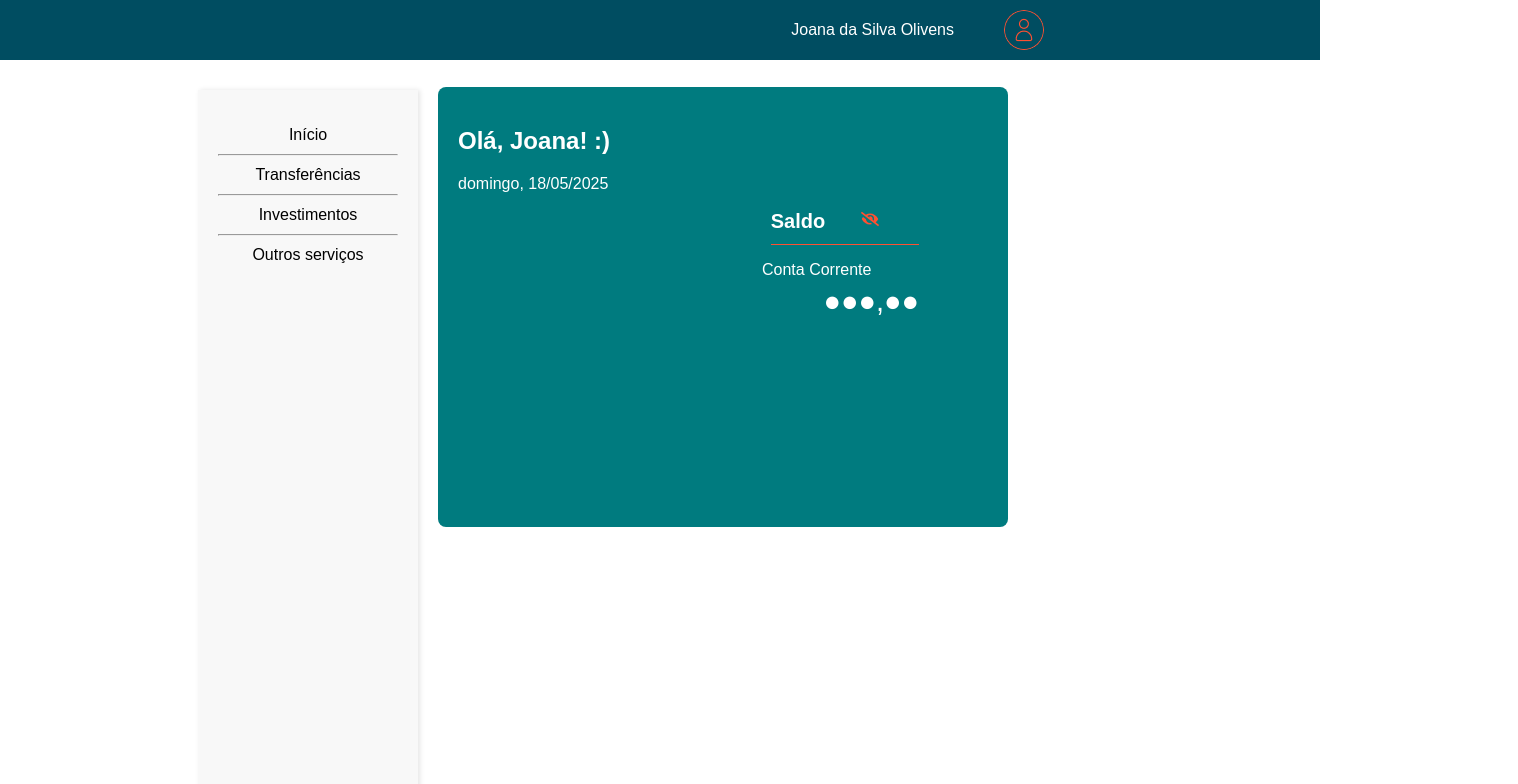
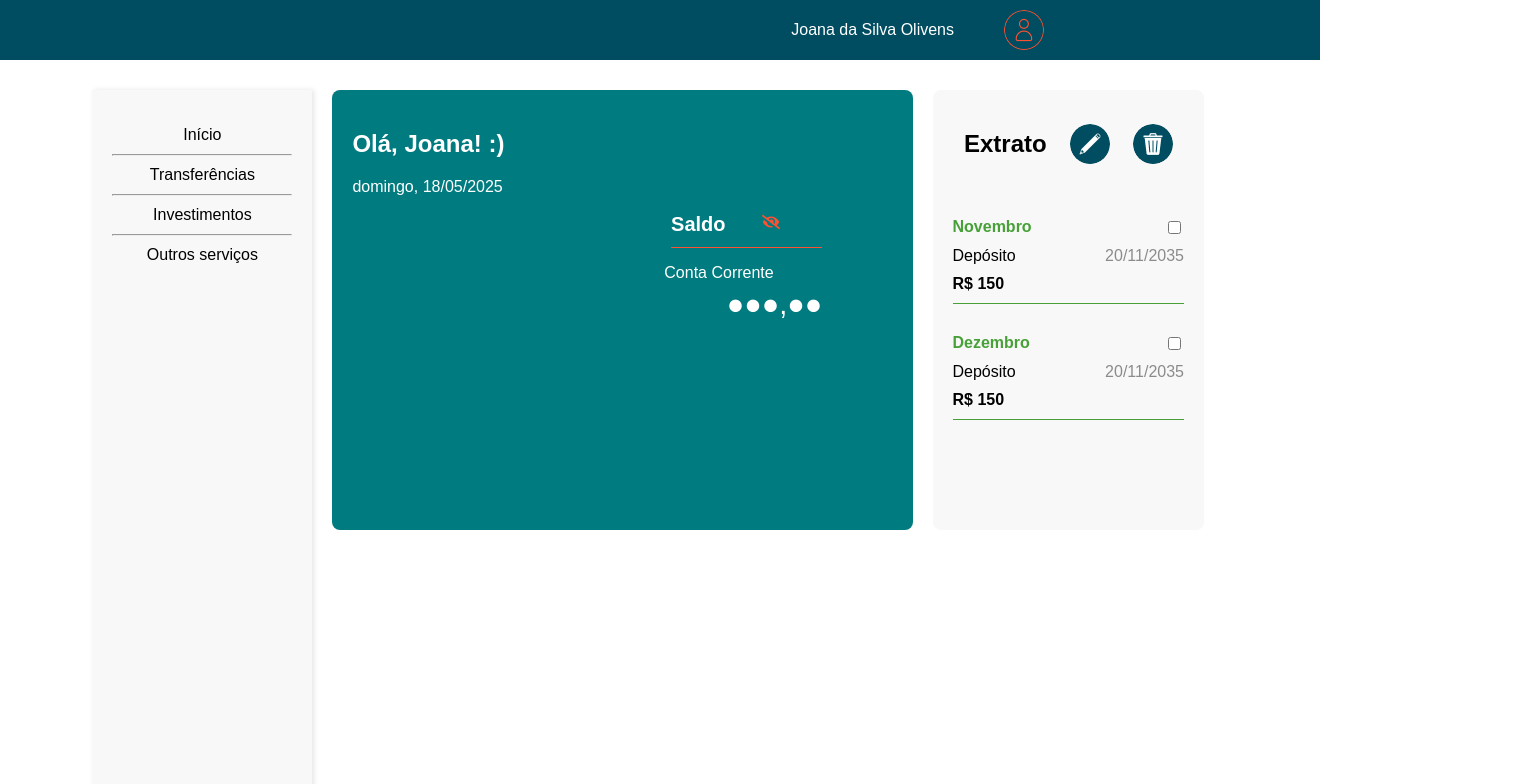
Before and after one commit to AlanGustav0/tech-challenge-fiap-01, a Next.js app: page /pageUser in a window 1280 px wide. Shown: the top 784 px of the page, 1518 px wide, since content can reach past the window. Built offline with nearby package versions, Linux system fonts and the light colour scheme.

Commit message:
inclusao de extrato

```diff
--- a/src/app/pageUser/userPageHome.css
+++ b/src/app/pageUser/userPageHome.css
@@ -60,7 +60,7 @@
 .content {
     display: flex;
     width: 100%;
-    margin-left: 15%;
+    margin-left: 12%;
     margin-top: 30px;
 }
 
@@ -71,6 +71,7 @@
     box-shadow: 2px 0 5px rgba(0, 0, 0, 0.1);
     height: calc(100vh - 60px);
     text-align: center;
+    margin-left: -5%;
 }
 
 .menu-list {
@@ -92,18 +93,20 @@
 }
 
 .main-content {
-    flex: 1;
+    display: flex;
     padding: 20px;
+    width: 72vw;
+    margin-top: -20px;
 }
 .balance-card {
     background-color: #007B7F;
     color: white;
     padding: 20px;
     border-radius: 8px;
-    margin-top: -23px;
-    width: 50%;
+    width: 70%; /* Largura do cartão de saldo */
     height: 400px;
 }
+
 
 .balance-info {
     display: flex;
@@ -140,6 +143,74 @@
     margin-right: 22%;
     justify-self: end;
 }
+.headerExtrato{
+    display: flex;
+    justify-content: space-around;
+    align-items: center;
+
+}
+.botaoEditar{
+    background-image: url('/icone_lapis.png');
+    background-repeat: no-repeat;
+}
+.botaoExcluir{
+    background-image: url('/icone_lixeira.png');
+    background-repeat: no-repeat;
+}
+.botaoEditar, .botaoExcluir {
+    width: 40px;
+    height: 40px;
+    border-radius: 50%;
+    background-size: contain;
+    border: none;
+    cursor: pointer;
+    display: inline-block;
+}
+.extrato-card {
+    background-color: #f8f8f8;
+    color: black;
+    padding: 20px;
+    border-radius: 8px;
+    margin-left: 20px;
+    margin-right: 50px;
+    width: 30%;
+    height: 400px;
+    overflow-y: auto;
+}
+
+.extrato-item {
+    display: flex;
+    justify-content: space-between;
+    margin: 10px 0;
+    flex-direction: column;
+}
+
+.extrato-item span {
+    font-size: 16px;
+
+}
+.mesExtrato{
+    color: #47A138;
+    font-weight: 700;
+    margin-top: 30px;
+    display: flex;
+    justify-content: space-between;
+}
+.depositoExtrato{
+    padding: 10px 0 10px 0;
+    display: flex;
+    justify-content: space-between;
+}
+.dataExtrato{
+    color: #8B8B8B;
+    font-size: 13px;
+}
+.valorExtrato{
+    padding-bottom: 10px;
+    border-bottom: 1px solid #47A138;
+    font-weight: 700;
+}
+
 
 /* Responsividade */
 @media (max-width: 768px) {
@@ -150,13 +221,15 @@
     }
 
     .sidebar {
-        width: 94vw;
+        width: auto;
         height: auto;
         box-shadow: none;
     }
 
     .main-content {
         padding: 10px;
+        flex-direction: column;
+        width: auto;
     }
 
     .user-menu {
@@ -176,8 +249,8 @@
         font-weight: 700;
     }
     .balance-card {
-        margin-top: 0;
-        width: 88%;
+        margin-top: 20px;
+        width: 90vw;
         padding-top: 30px;
         background-image: url('/cofre-saldo.png');
         background-repeat: no-repeat;
@@ -188,4 +261,9 @@
     .valorSaldo{
         margin-right: 17%;
     }
+    .extrato-card{
+        margin-right: 55px;
+        width: auto;
+        margin-top: 15px;
+    }
 }
--- a/src/app/pageUser/userPageHome.js
+++ b/src/app/pageUser/userPageHome.js
@@ -1,6 +1,6 @@
 'use client';
 
-import React, { useState } from 'react';
+import React, { useState, useEffect, useRef } from 'react';
 import Image from 'next/image';
 import './userPageHome.css';
 import { FaEye, FaEyeSlash } from 'react-icons/fa';
@@ -8,9 +8,14 @@ import { FaEye, FaEyeSlash } from 'react-icons/fa';
 const UserPageHome = () => {
     const [menuVisible, setMenuVisible] = useState(false);
     const [isBalanceVisible, setIsBalanceVisible] = useState(false);
+    const menuRef = useRef(null);
 
     const toggleMenu = () => {
-        setMenuVisible(!menuVisible);
+        setMenuVisible((prev) => !prev);
+    };
+
+    const closeMenu = () => {
+        setMenuVisible(false);
     };
 
     const toggleBalanceVisibility = () => {
@@ -24,6 +29,19 @@ const UserPageHome = () => {
         const options = { weekday: 'long', day: '2-digit', month: '2-digit', year: 'numeric' };
         return now.toLocaleDateString('pt-BR', options);
     };
+
+    useEffect(() => {
+        const handleClickOutside = (event) => {
+            if (menuVisible && menuRef.current && !menuRef.current.contains(event.target)) {
+                closeMenu();
+            }
+        };
+
+        document.addEventListener('mousedown', handleClickOutside);
+        return () => {
+            document.removeEventListener('mousedown', handleClickOutside);
+        };
+    }, [menuVisible]);
 
     return (
         <div className="user-page">
@@ -42,17 +60,17 @@ const UserPageHome = () => {
             </div>
 
             {menuVisible && (
-                <div className="user-menu">
+                <div className="user-menu" ref={menuRef}>
                     <ul className="user-menu-list">
                         <li className="user-menu-item">Minha conta</li>
                         <hr />
-
                         <li className="user-menu-item">Configurações</li>
                         <hr />
                         <li className="user-menu-item">Sair</li>
                     </ul>
                 </div>
             )}
+
 
             <div className="content">
                 <div className="sidebar">
@@ -76,12 +94,41 @@ const UserPageHome = () => {
                                 {isBalanceVisible ? <FaEye /> : <FaEyeSlash />}
                             </button>
                         </div>
-                    <p className='contaCorrente'>
-                        Conta Corrente
-                    </p>
+                        <p className='contaCorrente'>Conta Corrente</p>
                         <p className='valorSaldo'>
                             {isBalanceVisible ? `R$ ${balance.toLocaleString('pt-BR', { minimumFractionDigits: 2, maximumFractionDigits: 2 })}` : '●●●,●●'}
                         </p>
+                    </div>
+                    <div className="extrato-card">
+                        <div className='headerExtrato'>
+                        <h2>Extrato</h2>
+                        <button className='botaoEditar'></button>
+                        <button className='botaoExcluir'></button>
+                        </div>
+
+                        <div className="extrato-item">
+                            <div className='mesExtrato'>
+                            <span >Novembro</span>
+                            <input type="checkbox"  />
+                            </div>
+                            <div className='depositoExtrato'>
+                            <span >Depósito</span>
+                            <span className='dataExtrato' >20/11/2035</span>
+                            </div>
+                            <span className='valorExtrato'>R$ 150</span>
+
+                            <div className='mesExtrato'>
+                            <span >Dezembro</span>
+                            <input type="checkbox"  />
+                            </div>
+
+                            <div className='depositoExtrato'>
+                            <span >Depósito</span>
+                            <span className='dataExtrato' >20/11/2035</span>
+                            </div>
+                            <span className='valorExtrato'>R$ 150</span>
+                        </div>
+
                     </div>
                 </div>
             </div>
```
Also changed, not shown: public/icone_lapis.png (added), public/icone_lixeira.png (added). Lines whose indentation alone changed are shown as unchanged.
